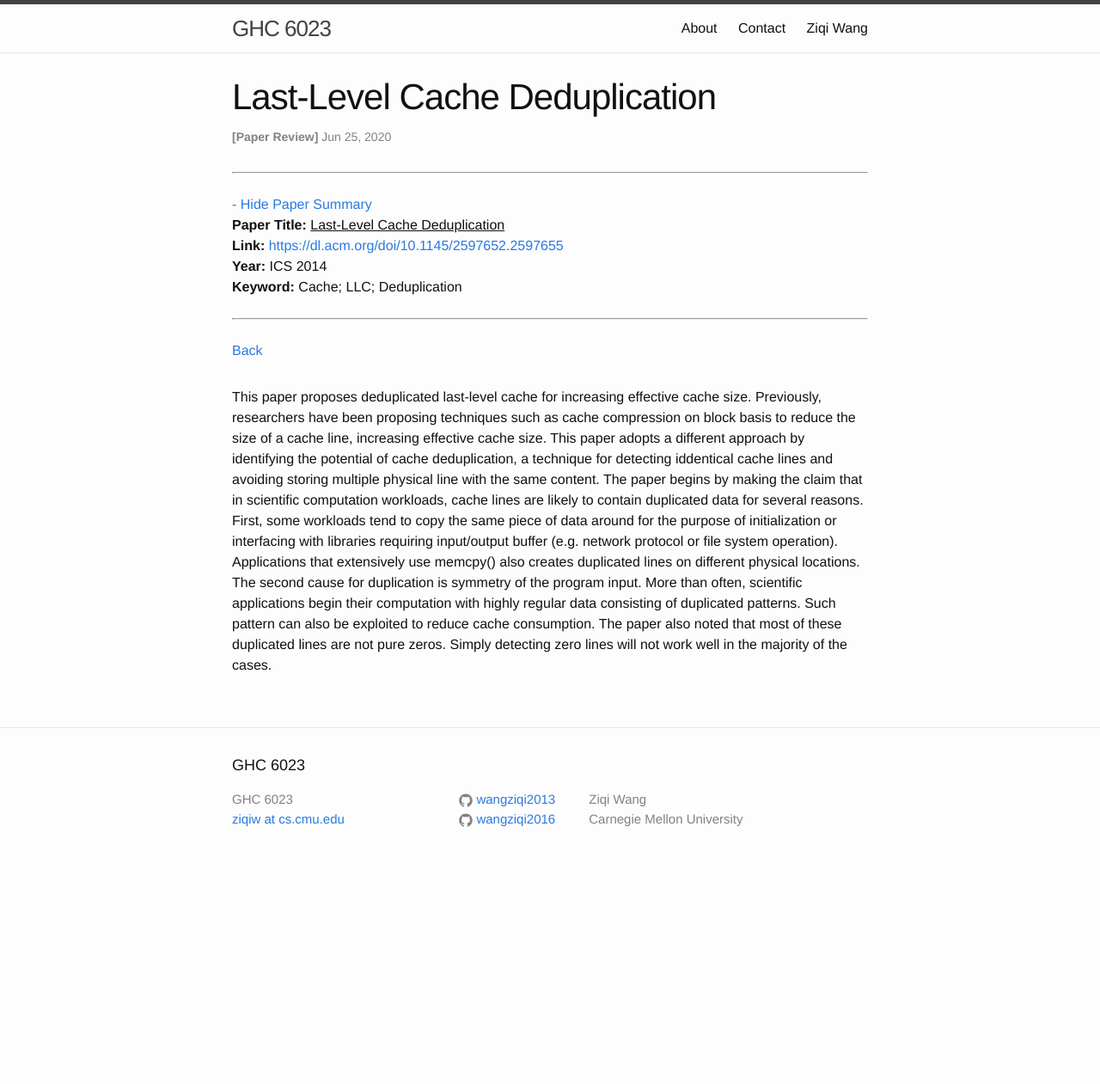
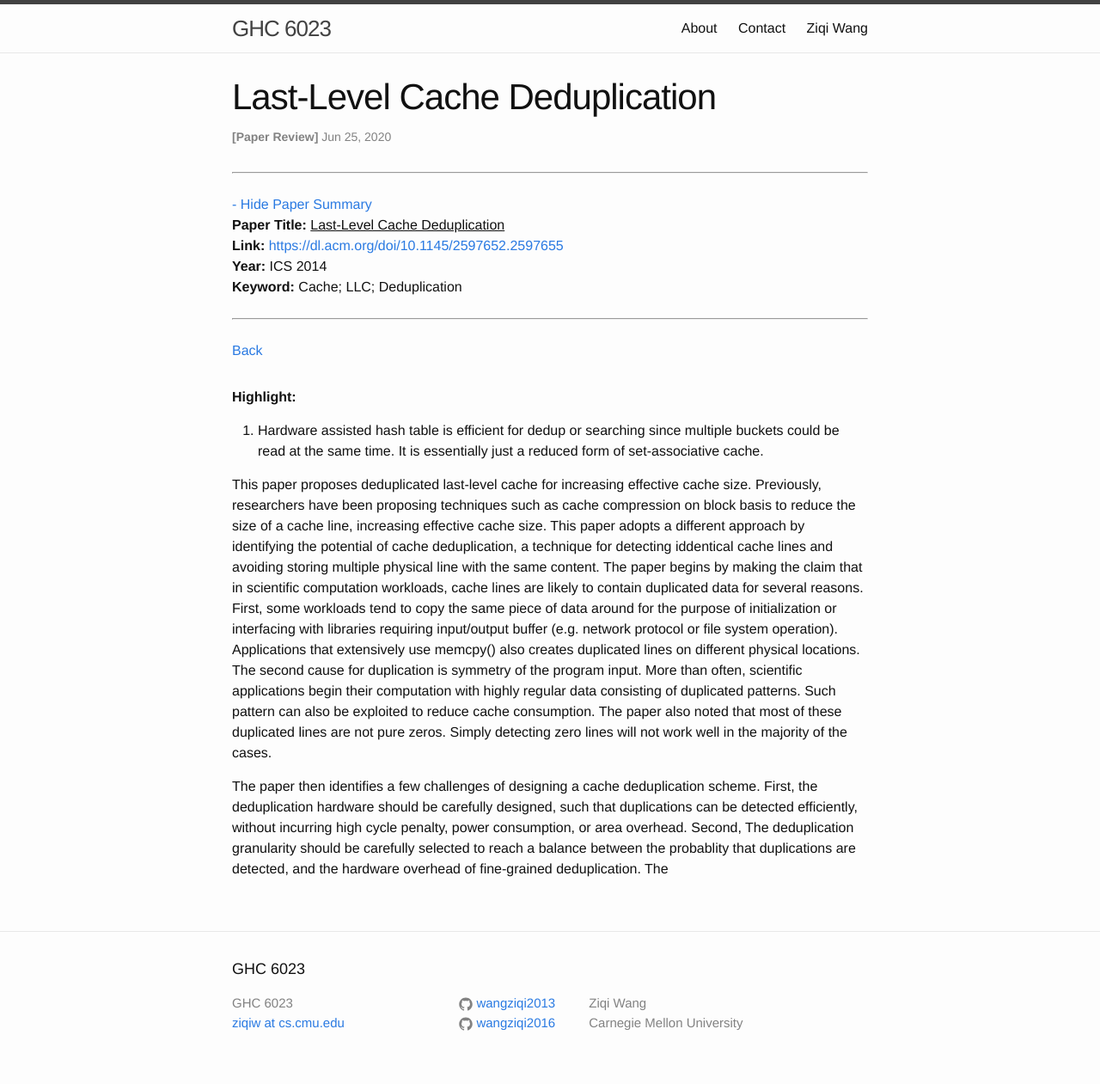
Before and after one commit to wangziqi2013/wangziqi2013.github.io, a Jekyll site: the page built from _posts/2020-06-24-llc-dedup.markdown, in a window 1280 px wide. Shown: the whole page at 86% size. Built offline with Jekyll 4.4.1, drawn with Linux system fonts in a browser that asks for light colours; before the commit the page ends 1024 px from its top, so only the background shows below that.

Commit message:
Adding challenges

```diff
--- a/_posts/2020-06-24-llc-dedup.markdown
+++ b/_posts/2020-06-24-llc-dedup.markdown
@@ -13,6 +13,11 @@ htm_cr:
 version_mgmt:
 ---
 
+**Highlight:**
+
+1. Hardware assisted hash table is efficient for dedup or searching since multiple buckets could be read at the same time.
+   It is essentially just a reduced form of set-associative cache.
+
 This paper proposes deduplicated last-level cache for increasing effective cache size. Previously, researchers have been
 proposing techniques such as cache compression on block basis to reduce the size of a cache line, increasing effective
 cache size. This paper adopts a different approach by identifying the potential of cache deduplication, a technique for
@@ -26,3 +31,9 @@ computation with highly regular data consisting of duplicated patterns. Such pat
 cache consumption.
 The paper also noted that most of these duplicated lines are not pure zeros. Simply detecting zero lines will not work
 well in the majority of the cases.
+
+The paper then identifies a few challenges of designing a cache deduplication scheme. First, the deduplication hardware
+should be carefully designed, such that duplications can be detected efficiently, without incurring high cycle penalty,
+power consumption, or area overhead. Second, The deduplication granularity should be carefully selected to reach a balance
+between the probablity that duplications are detected, and the hardware overhead of fine-grained deduplication.
+The
```
